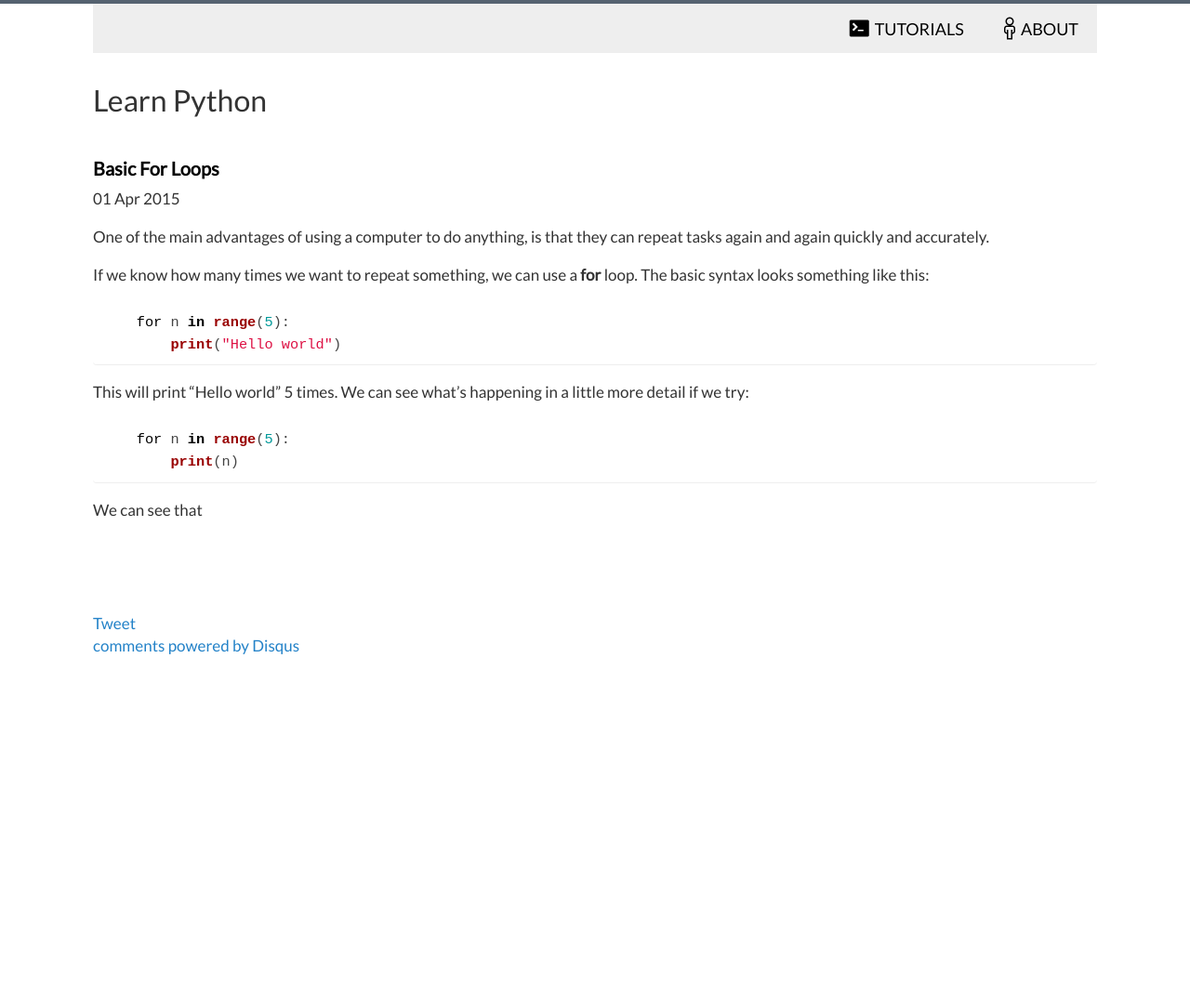
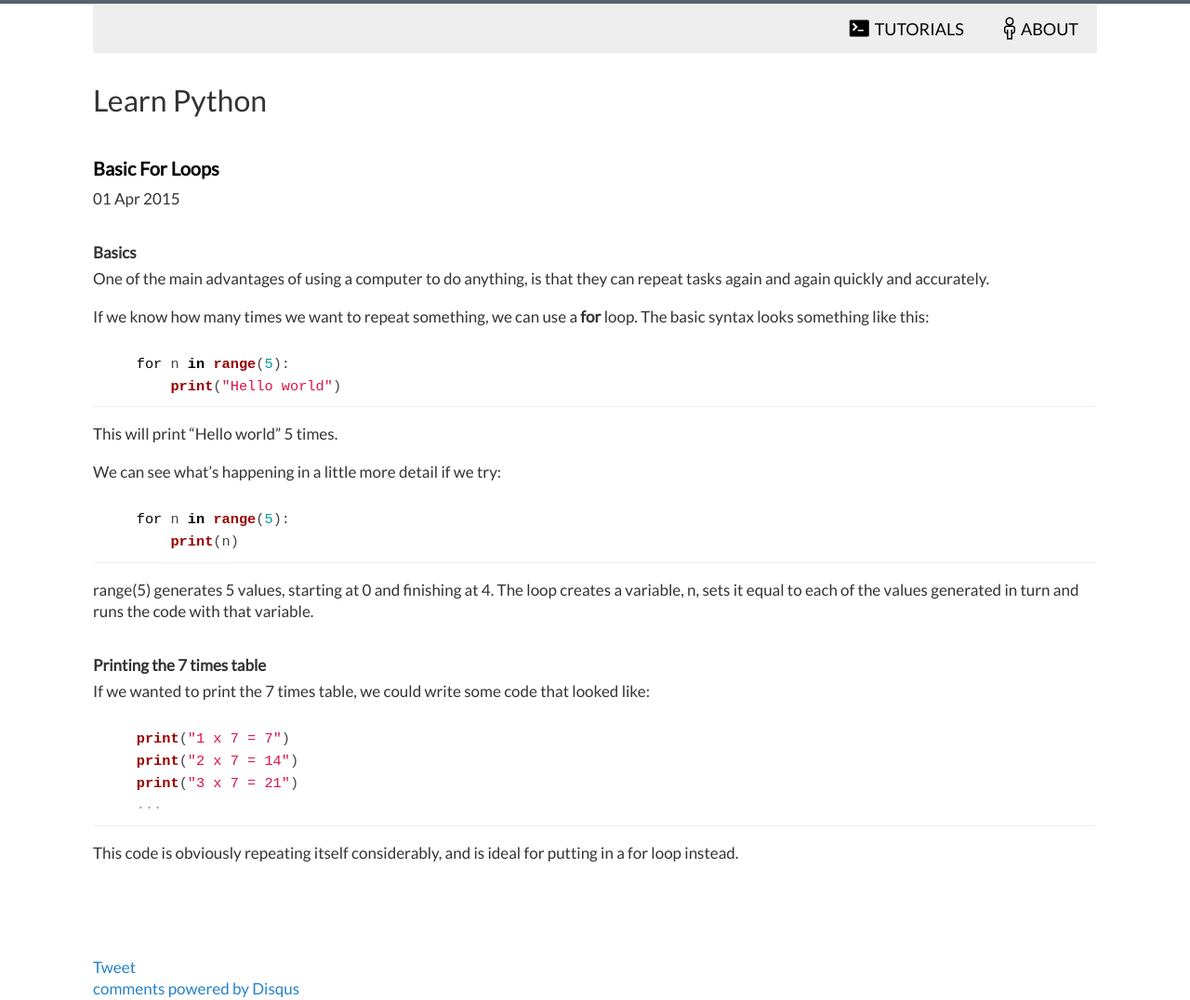
Before and after one commit to ptrobson/learn-python, a Jekyll site: the page built from _posts/2015-04-01-basic-for-loops.md, in a window 1280 px wide. Shown: the whole page at 93% size. Built offline with Jekyll 4.4.1, drawn with Linux system fonts in a browser that asks for light colours; Markdown is read by kramdown in place of the engine named in the settings; comment, search, counter and statistics services are not loaded; before the commit the page ends 900 px from its top, so only the background shows below that.

````diff
--- a/_posts/2015-04-01-basic-for-loops.md
+++ b/_posts/2015-04-01-basic-for-loops.md
@@ -1,7 +1,10 @@
 ---
 layout: post
 title: Basic For Loops
+draft: True
 ---
+
+### Basics
 
 One of the main advantages of using a computer to do anything, is that they
 can repeat tasks again and again quickly and accurately.
@@ -14,12 +17,31 @@
         print("Hello world")
 ```
 
-This will print "Hello world" 5 times. We can see what's happening in a little
-more detail if we try:
+This will print "Hello world" 5 times.
+
+We can see what's happening in a little more detail if we try:
 
 ```python
     for n in range(5):
         print(n)
 ```
 
-We can see that
+range(5) generates 5 values, starting at 0 and finishing at 4. The loop
+creates a variable, n, sets it equal to each of the values generated in turn
+and runs the code with that variable.
+
+
+### Printing the 7 times table
+
+If we wanted to print the 7 times table, we could write some code that looked
+like:
+
+``` python
+    print("1 x 7 = 7")
+    print("2 x 7 = 14")
+    print("3 x 7 = 21")
+    ...
+```
+
+This code is obviously repeating itself considerably, and is ideal for putting
+in a for loop instead.
````
Also changed, not shown: 2015-02-01-strings.md (added, +7 -0 lines), 2015-02-05-formatting-strings.md (added, +48 -0 lines).
